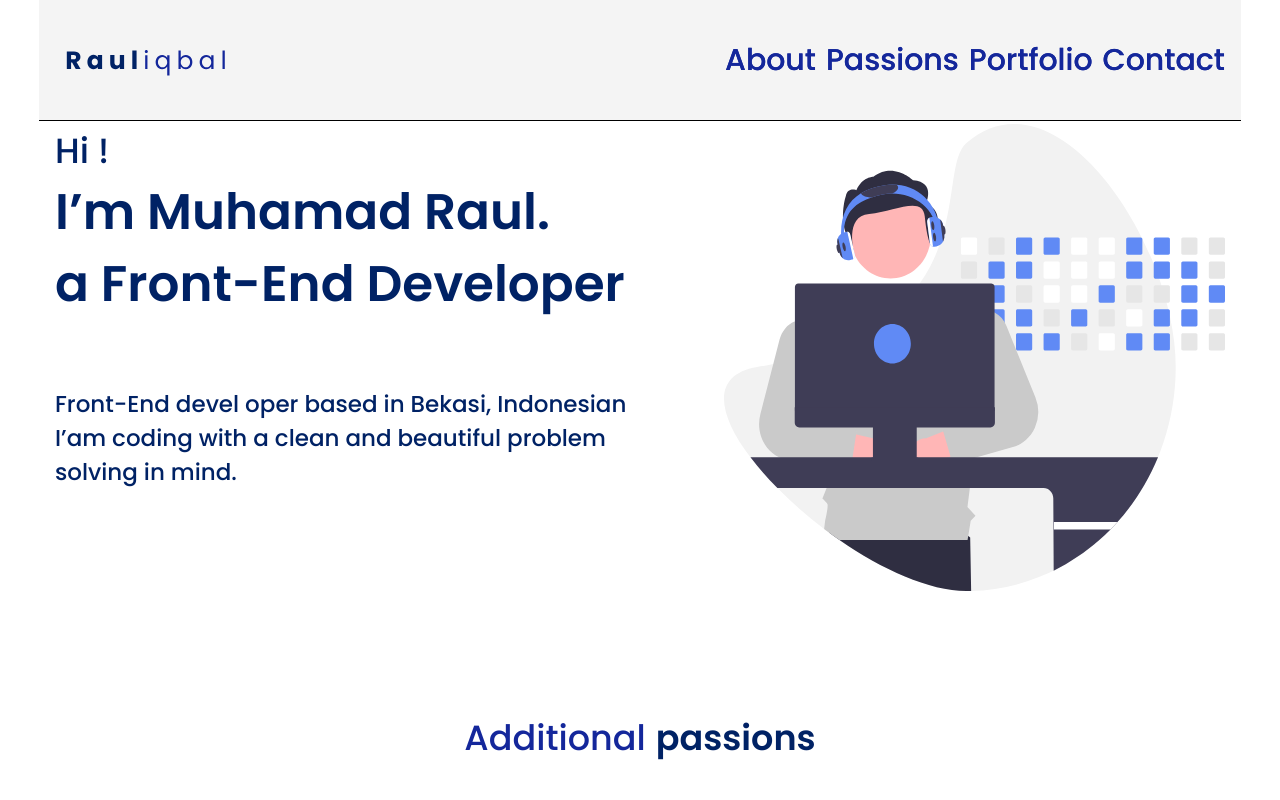
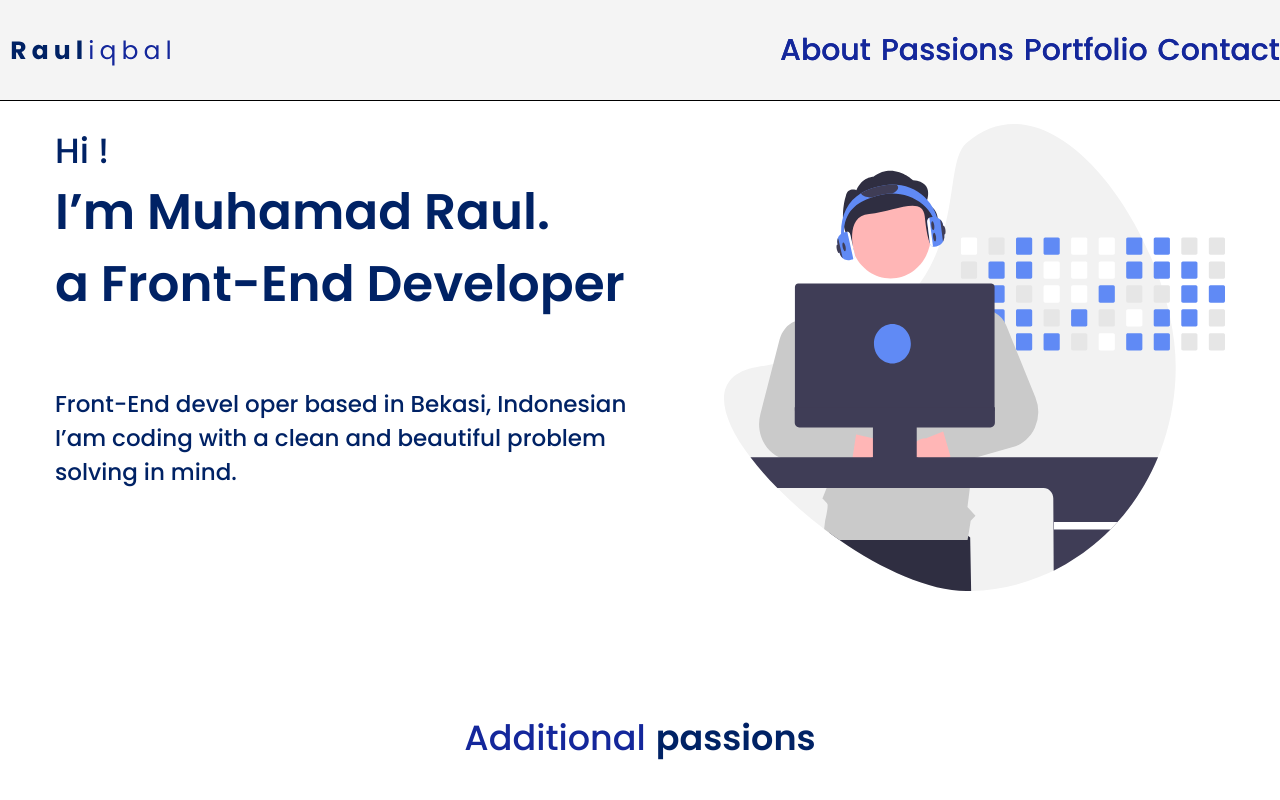
Before and after one commit to yevhenkr/portfolio-second-variant, a React app: page / in a window 1280 px wide. Shown: the top 800 px of the page. Built offline with nearby package versions, Linux system fonts and the light colour scheme.

Commit message:
refactor

```diff
--- a/src/common/components/layout/sections/header/Header.tsx
+++ b/src/common/components/layout/sections/header/Header.tsx
@@ -23,11 +23,10 @@ const StyledDiv = styled.div`
     align-items: center;
     z-index: 2;
     top: 0;
-    max-width: 1170px;
     width: 100%;
-
+    max-width: 1628px;
     min-height: 50px;
-    padding: 10px 16px;
+    padding: 0 10px;
     display: flex;
     justify-content: space-between;
     background: ${myTheme.color.white};
```
